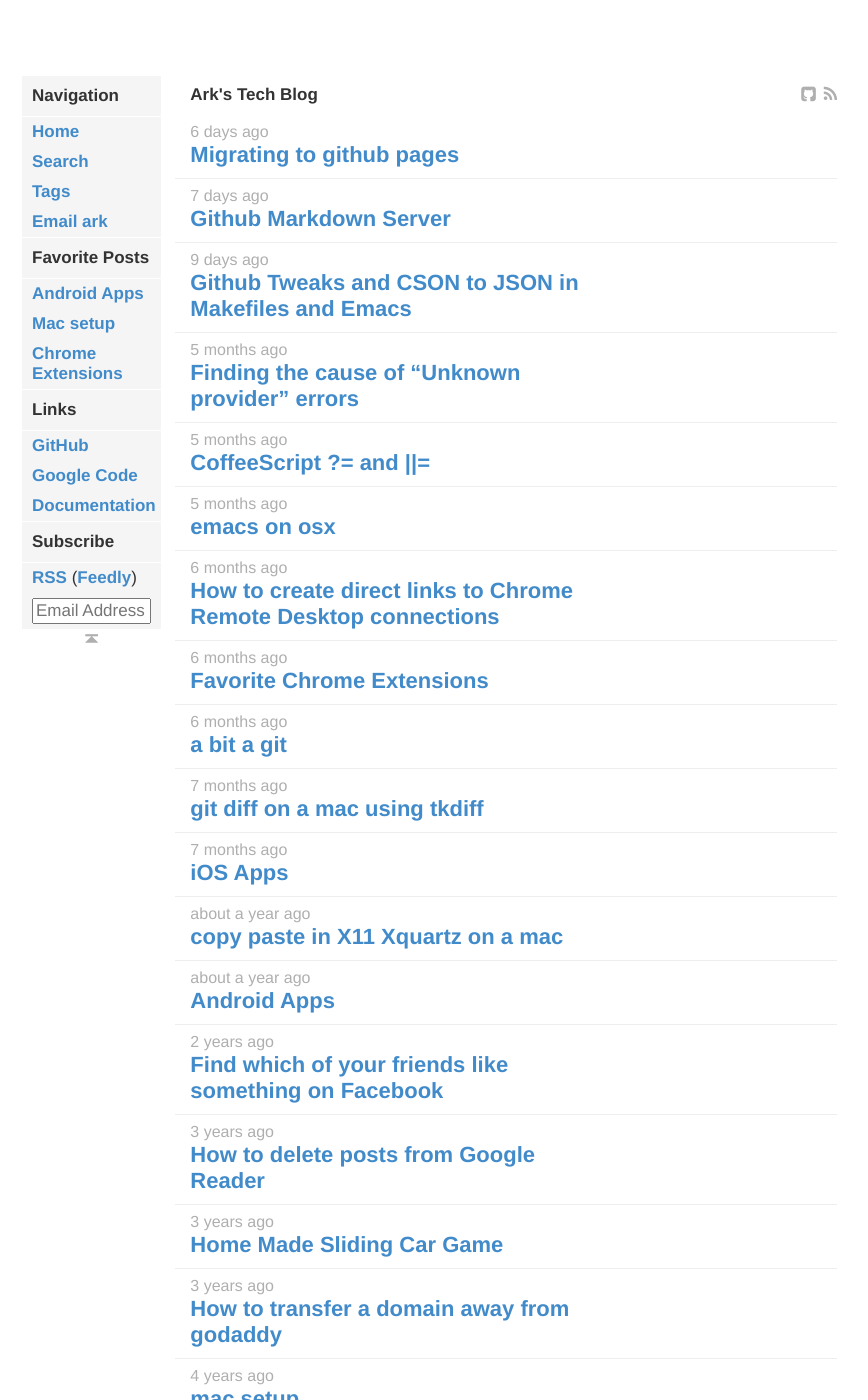
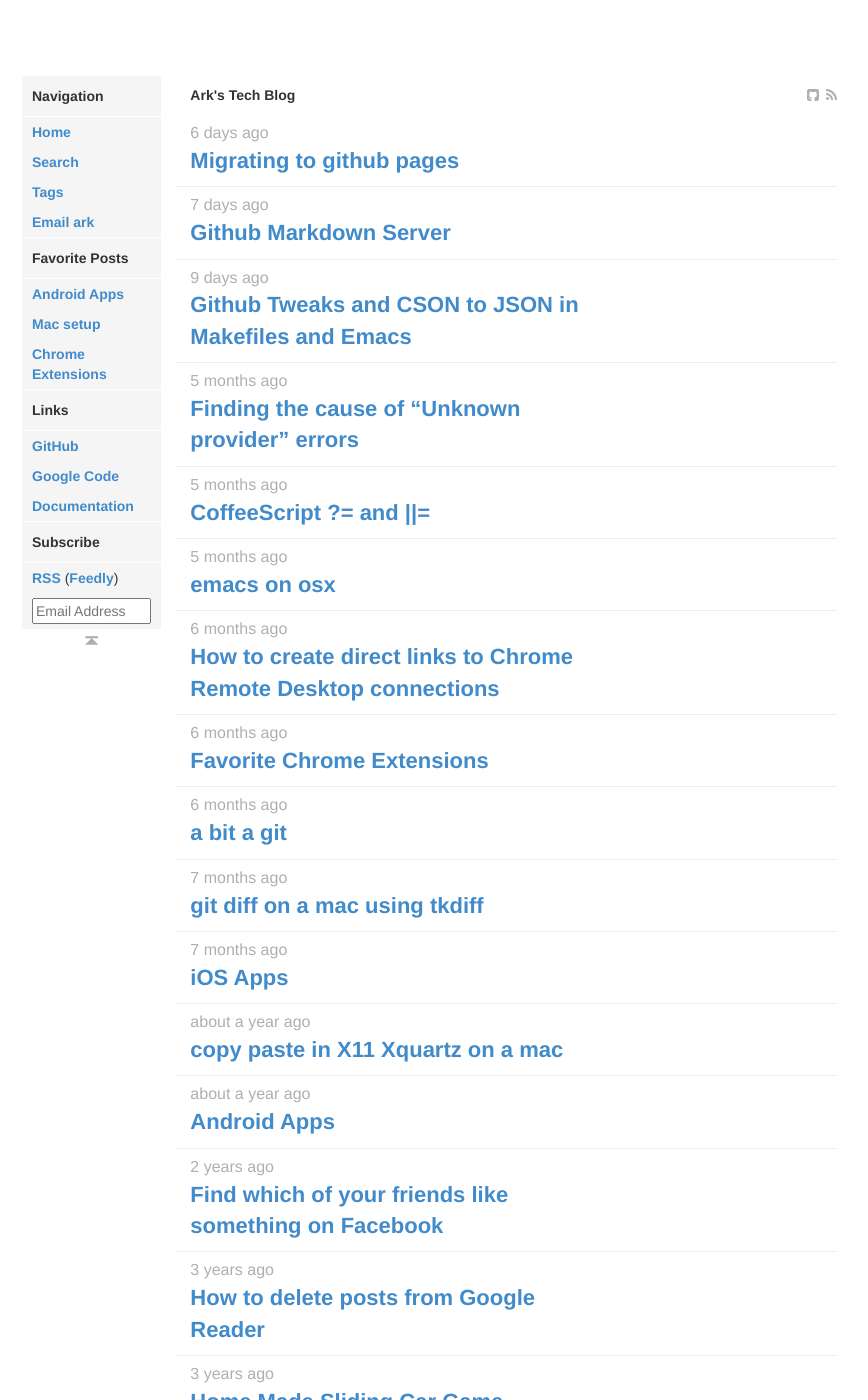
Before and after one commit to arkarkark/arkarkark.github.io, a Jekyll site: the page built from index.html, in a window 1280 px wide and 1400 px high. Shown: the whole window, without its empty margins (203-1071 px from the left). Built offline with Jekyll 4.4.1, drawn with Linux system fonts in a browser that asks for light colours; some web fonts are replaced; Markdown is read by kramdown in place of the engine named in the settings.

Commit message:
remove Helvetica Neue as the font

```diff
--- a/assets/css/_sass/_site.scss
+++ b/assets/css/_sass/_site.scss
@@ -38,7 +38,6 @@
 
 body {
   color:#000;
-  font: 17px Poly, 'Helvetica Neue', Helvetica, serif, Arial !important;
 }
 
 .footer {
```
